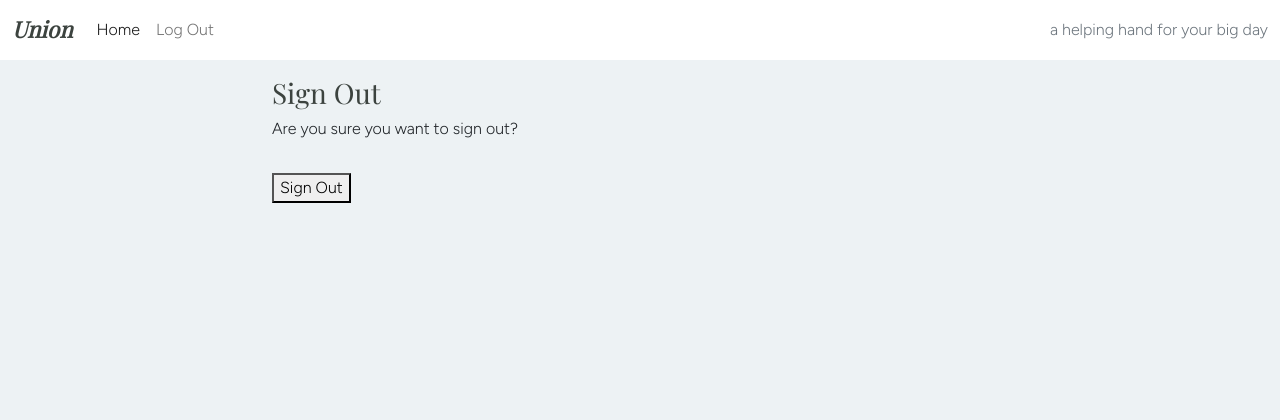
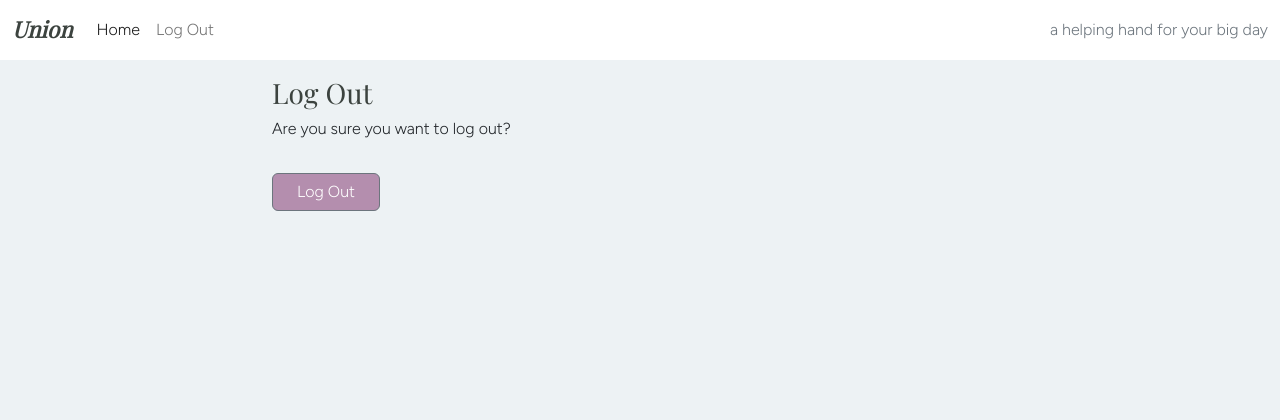
Before and after one commit to Rob-Mundy/p4-weddingapp, a Django app: page /accounts/logout/ in a window 1280 px wide. Shown: the top 420 px of the page. Run offline with Django 3.2, Linux system fonts and the light colour scheme; the visitor is signed in with stand-in values (Sample User, id 1); some web fonts are replaced.

Commit message:
Style log out page with css

```diff
--- a/templates/account/logout.html
+++ b/templates/account/logout.html
@@ -10,9 +10,9 @@
   <div class="row">
     <div class="col-md-8 mt-3 offset-md-2">
 
-      <h3>{% trans "Sign Out" %}</h3>
+      <h3>{% trans "Log Out" %}</h3>
 
-      <p>{% trans 'Are you sure you want to sign out?' %}</p>
+      <p>{% trans 'Are you sure you want to log out?' %}</p>
     </div>
   </div>
 
@@ -24,7 +24,7 @@
         {% if redirect_field_value %}
         <input type="hidden" name="{{ redirect_field_name }}" value="{{ redirect_field_value }}" />
         {% endif %}
-        <button type="submit">{% trans 'Sign Out' %}</button>
+        <button type="submit" class="btn btn-secondary btn-md px-4 me-md-2">{% trans 'Log Out' %}</button>
       </form>
     </div>
   </div>
```
